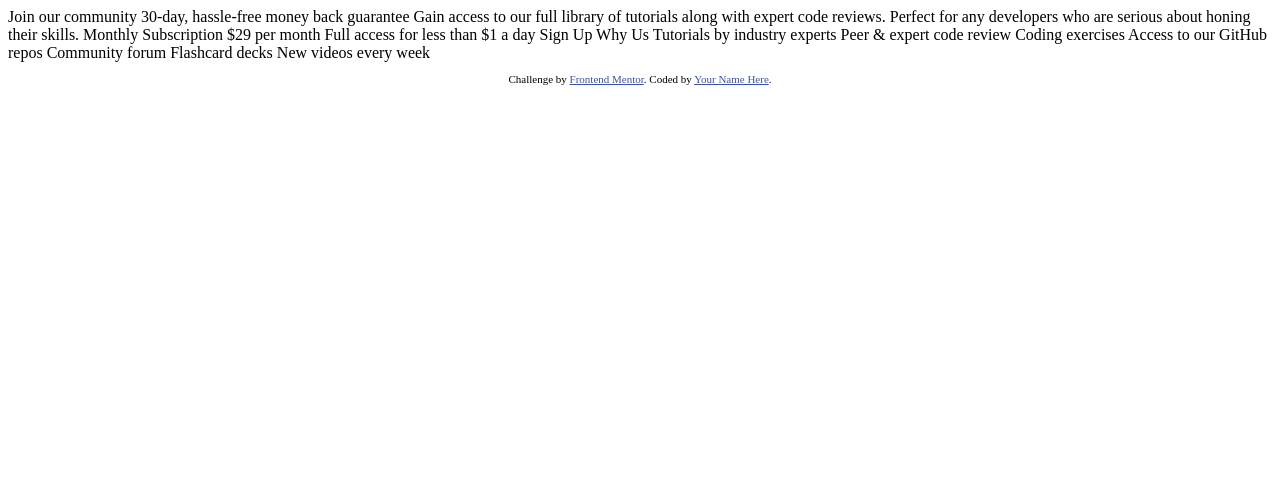
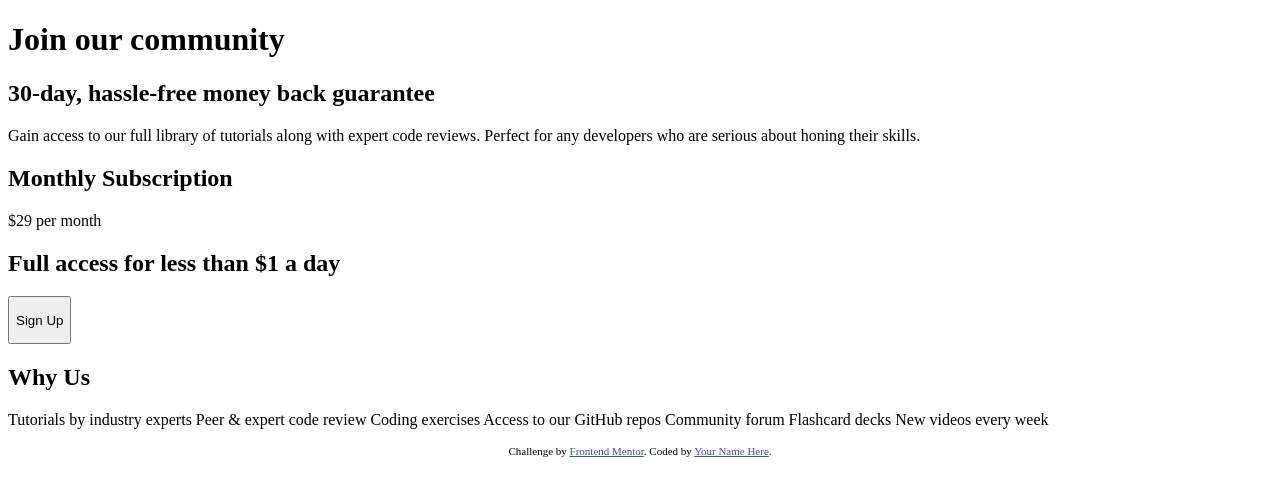
Before and after one commit to coolbeastlab/single-price-grid-component-master, a plain HTML site: page index.html in a window 1280 px wide. Drawn offline with Linux system fonts and the light colour scheme.

Commit message:
Setup html structure

```diff
--- a/index.html
+++ b/index.html
@@ -15,23 +15,27 @@
   </style>
 </head>
 <body>
-  Join our community
-
-  30-day, hassle-free money back guarantee
-
+  <div>
+    <h1>Join our community</h1>
+    <h2>30-day, hassle-free money back guarantee</h2>
+    <p>
       Gain access to our full library of tutorials along with expert code reviews.
       Perfect for any developers who are serious about honing their skills.
-
-  Monthly Subscription
-
+    </p>
+  </div>
+  <div>
+    <h2>Monthly Subscription</h2>
+    <p>
       &dollar;29 per month
-
-  Full access for less than &dollar;1 a day
-
-  Sign Up
-
-  Why Us
-
+    </p>
+    <h2>Full access for less than &dollar;1 a day</h2>
+    <button>
+      <p>Sign Up</p>
+    </button>
+  </div>
+  <div>
+    <h2>Why Us</h2>
+    <p>
       Tutorials by industry experts
       Peer &amp; expert code review
       Coding exercises
@@ -39,6 +43,8 @@
       Community forum
       Flashcard decks
       New videos every week
+    </p>
+  </div>
 
   <footer>
     <p class="attribution">
```
Lines whose indentation alone changed are shown as unchanged.
